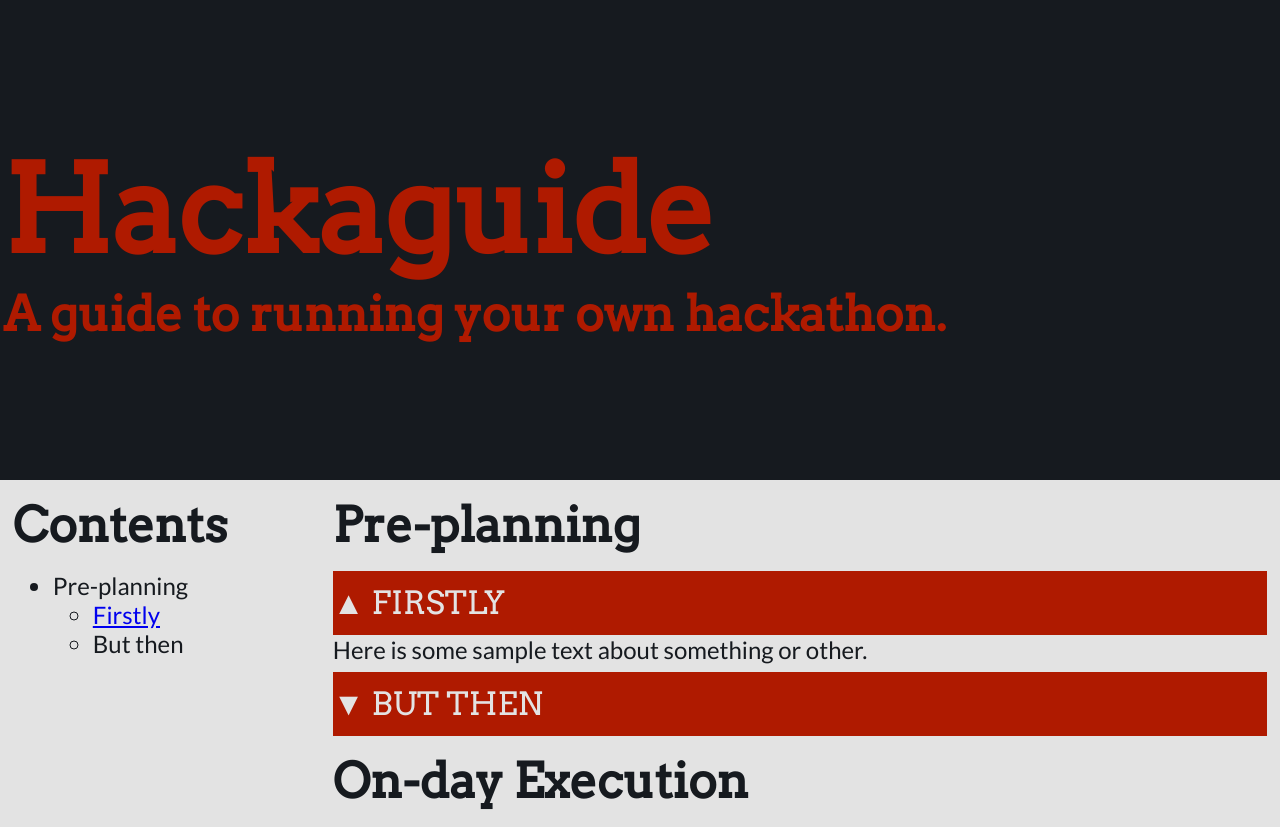
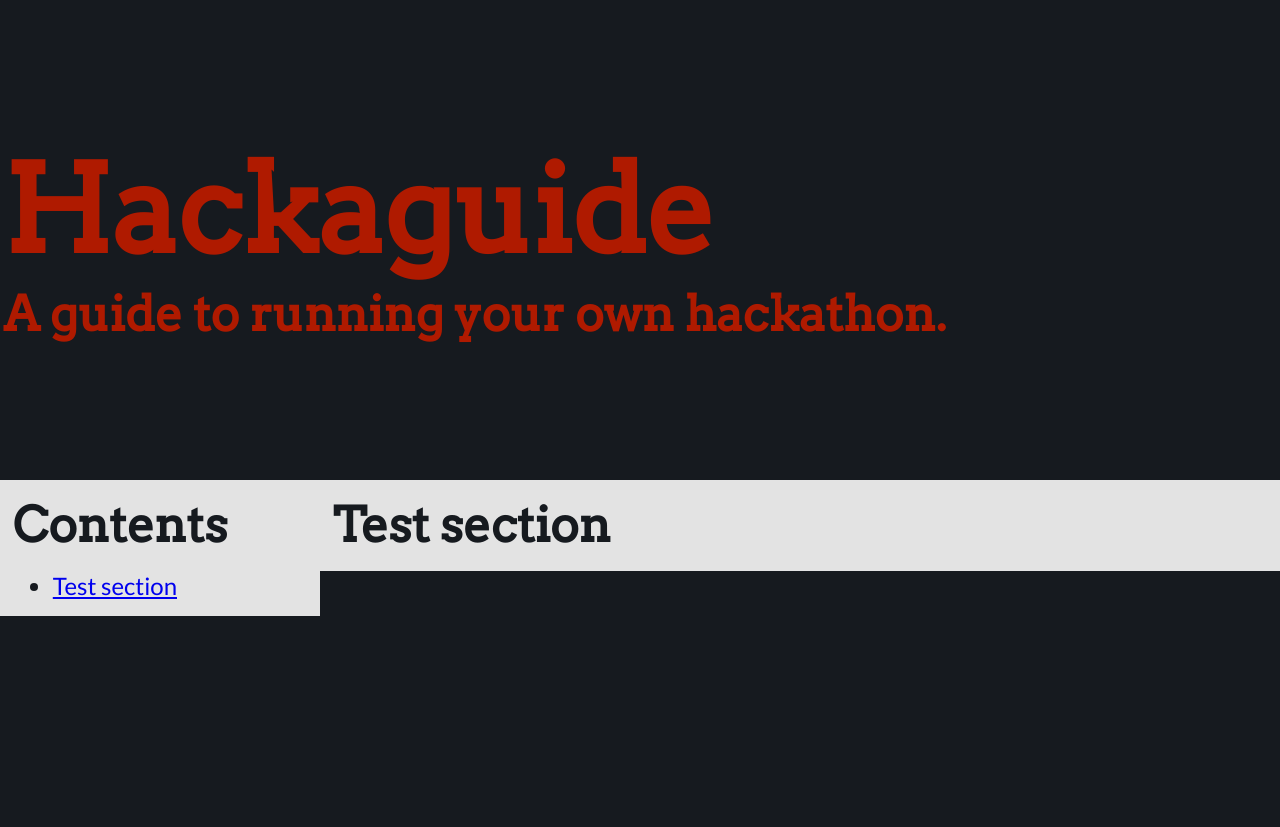
Before and after one commit to kpchi/hackaguide, a website: page template.hbs in a window 1280 px wide. After the commit the page ends 800 px from the top, so only its background shows below. Drawn offline with nearby package versions, Linux system fonts and the light colour scheme; files that its build step writes are made by us from their sources.

Commit message:
templating complete, test section added too.

```diff
--- /dev/null
+++ b/config.json
@@ -0,0 +1,6 @@
+{
+    "sections": [{
+        "name": "Test section",
+        "dir": "test"
+    }]
+}
--- a/package.json
+++ b/package.json
@@ -18,6 +18,10 @@
   "homepage": "https://github.com/DTrewwye/hackaguide#readme",
   "dependencies": {
     "gulp": "^3.9.1",
-    "gulp-ruby-sass": "^2.0.6"
+    "gulp-hbs": "^0.2.0",
+    "gulp-markdown-to-json": "^0.2.1",
+    "gulp-rename": "^1.2.2",
+    "gulp-ruby-sass": "^2.0.6",
+    "gulp-util": "^3.0.7"
   }
 }
--- a/template.hbs
+++ b/template.hbs
@@ -15,24 +15,27 @@
             <section class="toc">
                 <h2>Contents</h2>
                 <ul>
-                    <li>Pre-planning
+                    {{#each sections}}
+                    <li><a href="#section-{{this.dir}}">{{this.name}}</a>
                         <ul>
-                            <li><a href="#section1-1">Firstly</a></li>
-                            <li>But then</li>
+                            {{#each this.headings}}
+                                <li><a href="#section-{{../dir}}-{{@index}}">{{name}}</a></li>
+                            {{/each}}
                         </ul>
                     </li>
+                    {{/each}}
                 </ul>
             </section>
             <article>
-                <h2>Pre-planning</h2>
-                <section id="section1-1" data-title="Firstly" class="active">
-                    <h3 class="sr-hidden">Firstly</h3>
-                    <p>Here is some sample text about something or other.</p>
-                </section>
-                <section data-title="But Then">
-                    <h3 class="sr-hidden">But Then</h3>
-                </section>
-                <h2>On-day Execution</h2>
+                {{#each sections}}
+                    <h2 id="section-{{this.dir}}">{{this.name}}</h2>
+                    {{#each this.headings}}
+                        <section id="section-{{../dir}}-{{@index}}" data-title="{{this.name}}" class="active">
+                            <h3 class="sr-hidden">{{this.name}}</h3>
+                            {{{this.body}}}
+                        </section>
+                    {{/each}}
+                {{/each}}
         </div>
         <script src="https://cdn.jsdelivr.net/jquery/2.2.2/jquery.min.js"></script>
         <script src="main.js"></script>
```
Also changed, not shown: gulpfile.js (+35 -0 lines), index.html (+15 -12 lines), test/another.md (added, +5 -0 lines), test/firstly.md (added, +7 -0 lines), 1 other file.
